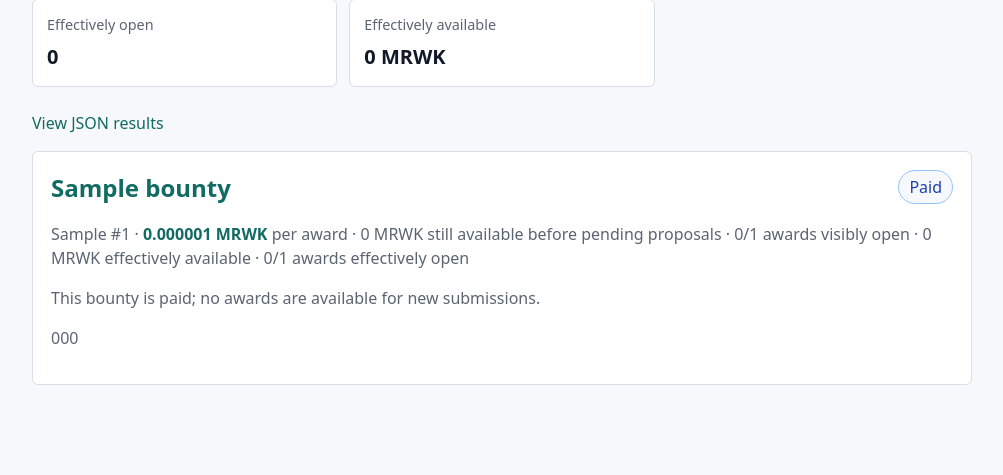
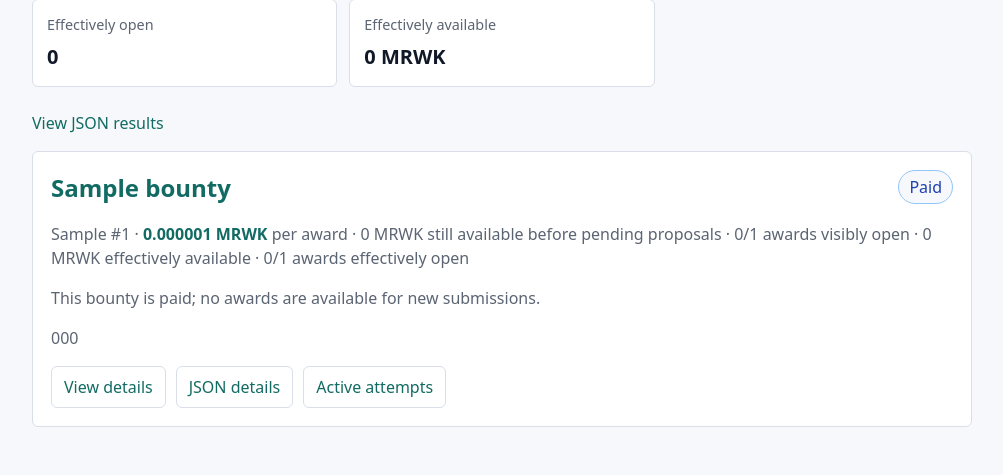
Before and after one commit to LikeACloud7/mergework, a FastAPI app: page /bounties in a window 1280 px wide. Shown: the part 705-1180 px from the top of the page, without its empty margins (138-1141 px from the left). Before the commit the page ends 1090 px from the top, so only its background shows below. Run offline with FastAPI, Linux system fonts and the light colour scheme; tables that the repository leaves empty hold one stand-in row (values such as "Sample post").

Commit message:
Link bounty list action surfaces

```diff
--- a/app/templates/bounties.html
+++ b/app/templates/bounties.html
@@ -88,6 +88,11 @@
     <p class="notice">{{ bounty.availability_note }}</p>
     {% endif %}
     <p>{{ bounty.acceptance }}</p>
+    <div class="next-steps-actions" aria-label="Bounty action links for {{ bounty.id }}">
+      <a href="/bounties/{{ bounty.id }}">View details</a>
+      <a href="/api/v1/bounties/{{ bounty.id }}">JSON details</a>
+      <a href="/api/v1/bounties/{{ bounty.id }}/attempts">Active attempts</a>
+    </div>
   </article>
   {% else %}
   {% if query_text or selected_status or selected_availability != "all" %}
```
Also changed, not shown: tests/test_bounty_pages.py (+3 -0 lines).
